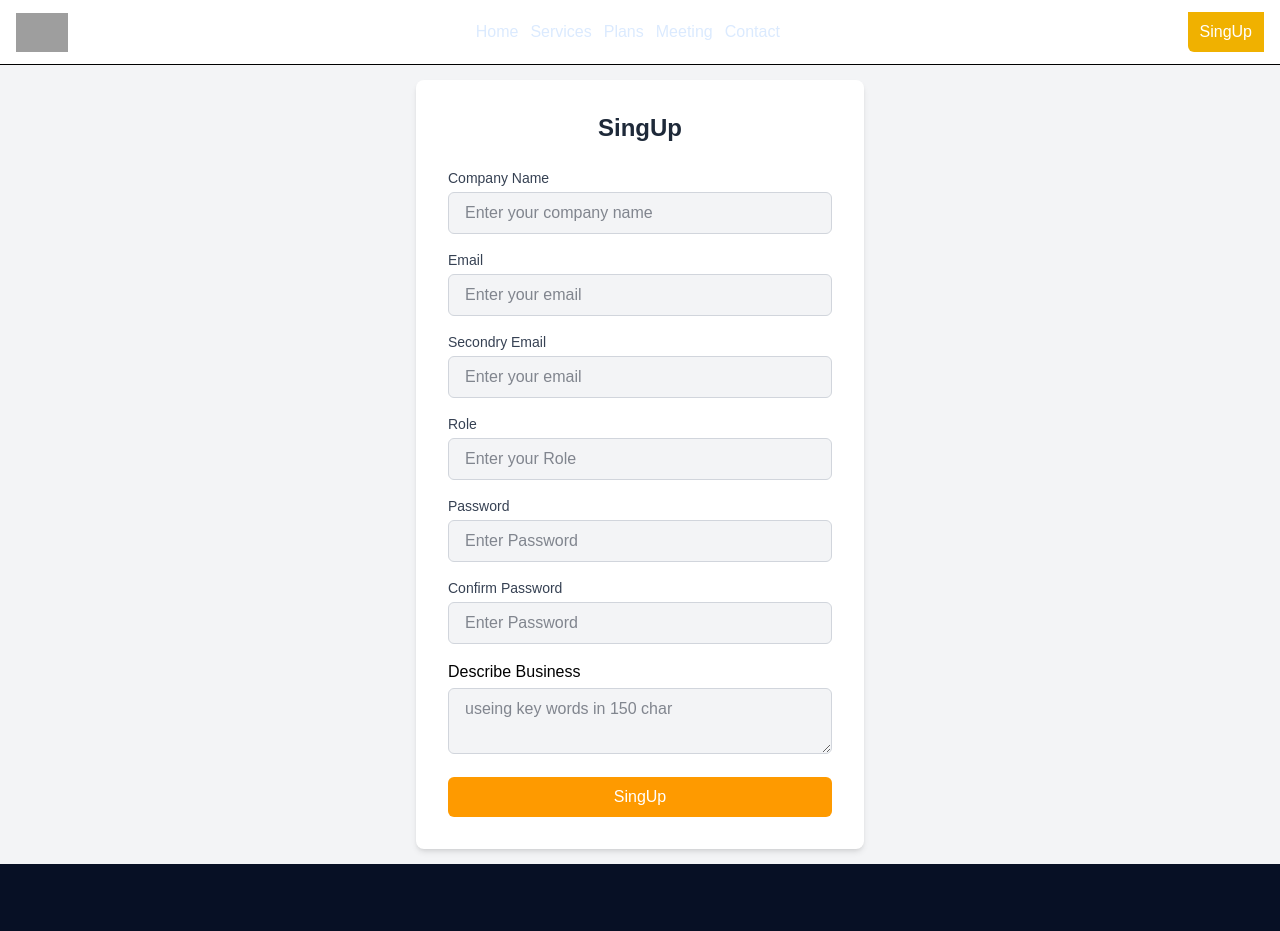
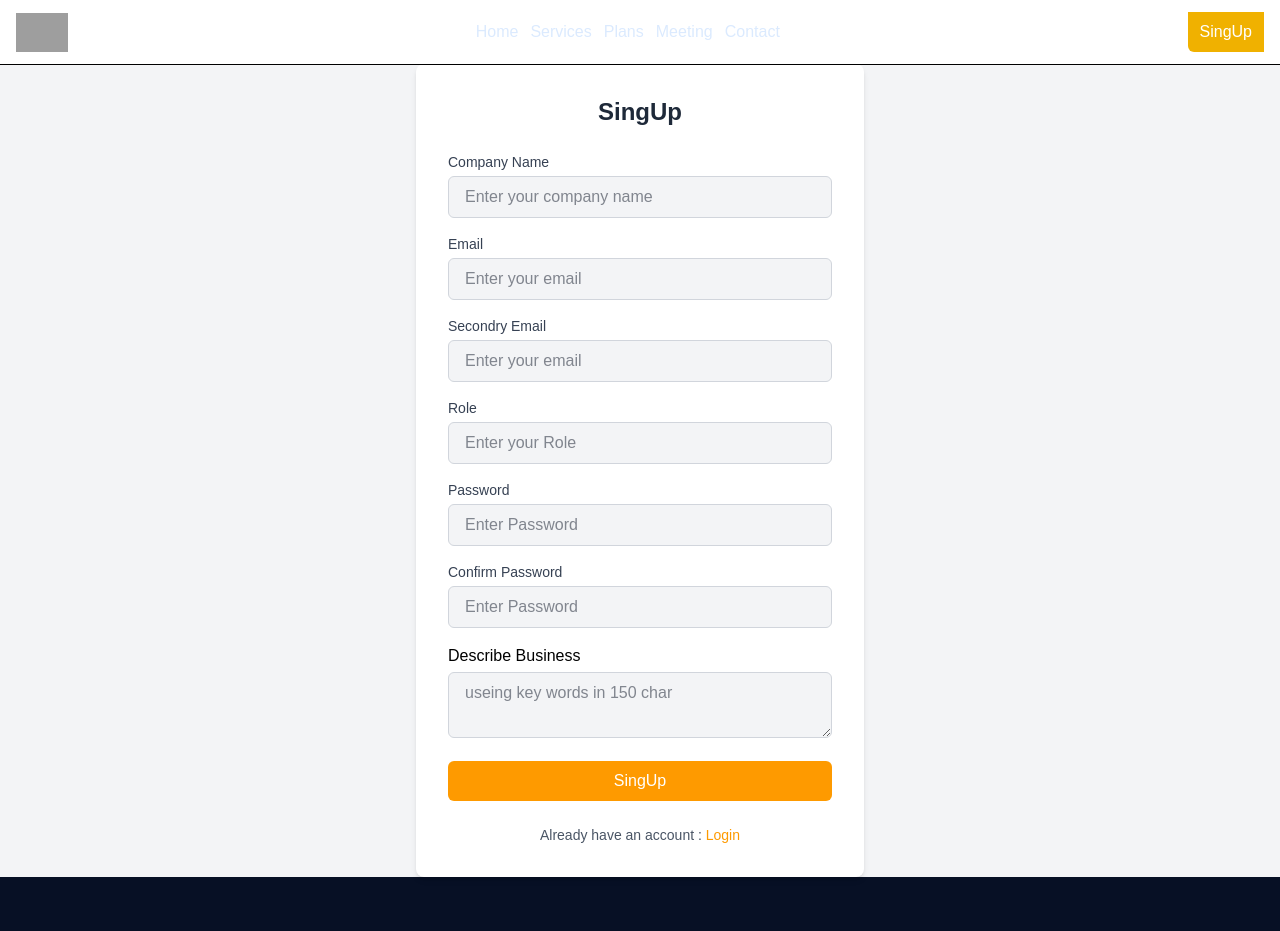
Before and after one commit to Dwarkesh-Khairnar/AD-service, a React (Vite) app: page /singup in a window 1280 px wide. Shown: the top 931 px of the page. Built offline with nearby package versions, Linux system fonts and the light colour scheme; grey boxes are pictures that could not be loaded.

Commit message:
SingupForm - Add login link for users with existing accounts

```diff
--- a/src/Components/Auth/SingupFrom.jsx
+++ b/src/Components/Auth/SingupFrom.jsx
@@ -1,4 +1,5 @@
 import React, { useState } from 'react'
+import {Link} from "react-router-dom"
 import axios from 'axios'
 
 function SingupFrom() {
@@ -175,8 +176,16 @@ function SingupFrom() {
           </div>
         </form>
 
+       <p className="text-sm text-center text-gray-600">
+            Already have an account{" : "}
+              <Link to="/loginFrom">
+                  <span className="text-amber-500 hover:underline hover:text-green-600">
+                   Login
+                  </span>
+              </Link>
+        </p>
         </div>
-        </div>
+      </div>
     </>
   )
 }
```
